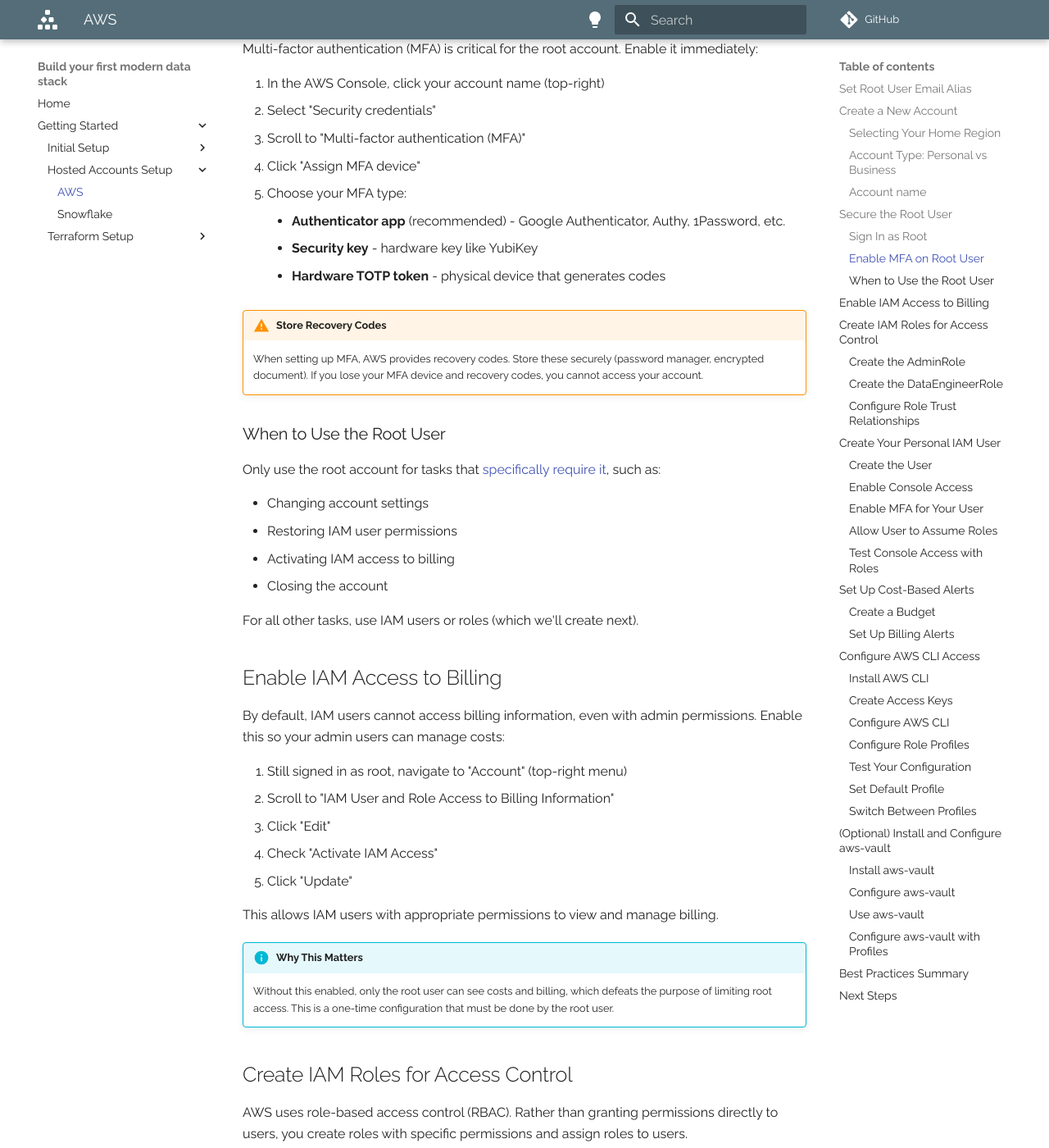
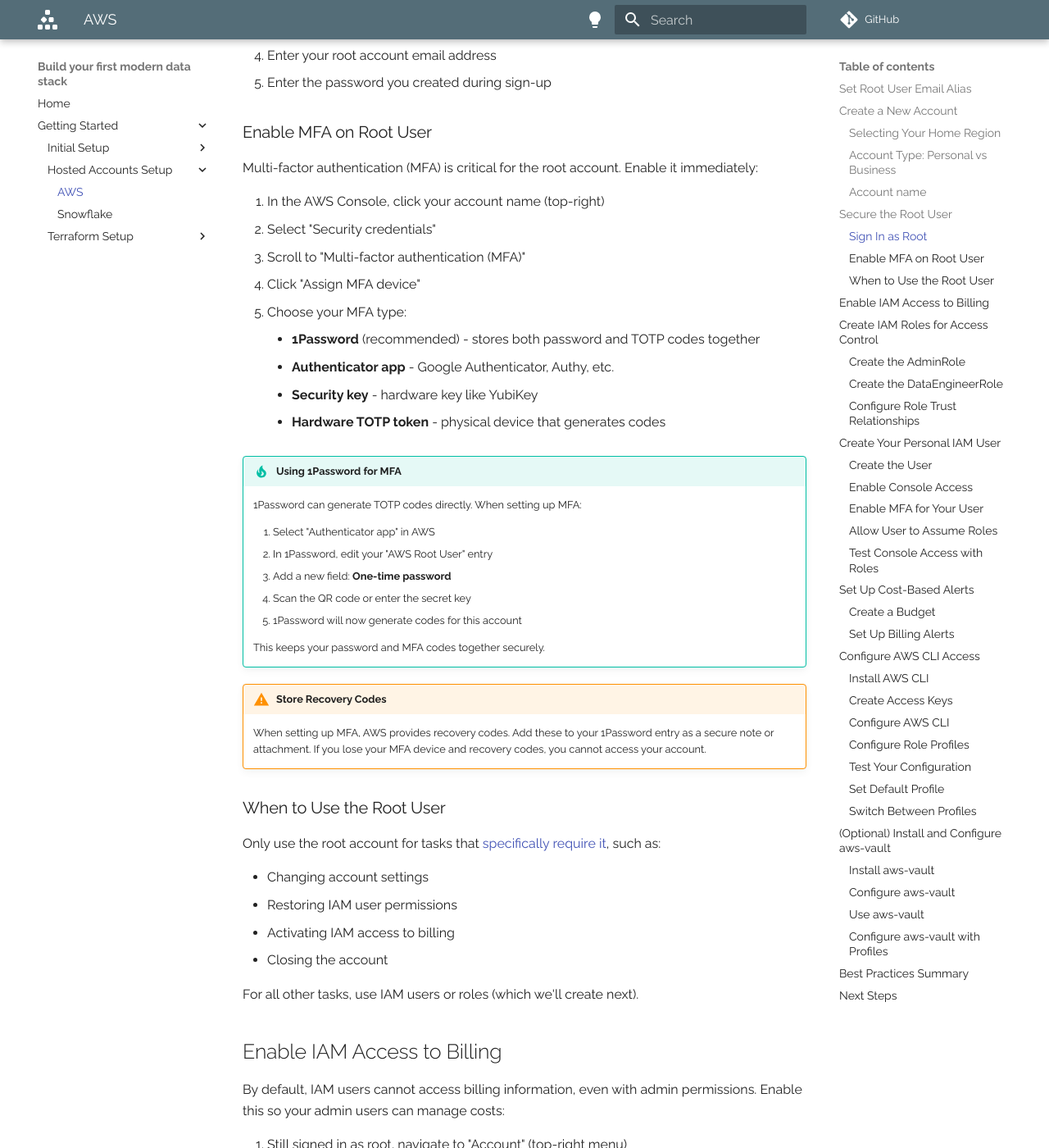
Before and after one commit to glsdown/modern-data-stack-build, an MkDocs documentation site: the page built from docs/getting-started/account-setup/aws.md, in a window 1280 px wide and 1400 px high, scrolled down 2290 px. Shown: the whole window at 82% size. Built offline with MkDocs 1.6.1 and Material for MkDocs 9.7.7, drawn with Linux system fonts in a browser that asks for light colours; comment, search, counter and statistics services are not loaded; some of the changed text lies outside the part shown.

Commit message:
Add secrets management

```diff
--- a/docs/getting-started/account-setup/aws.md
+++ b/docs/getting-started/account-setup/aws.md
@@ -27,6 +27,9 @@
 
 !!! info "About the Root User"
     The email you provide creates the **root user** - the most powerful account in AWS with unrestricted access to all services and billing. You should rarely use this account for day-to-day operations.
+
+!!! tip "Store Credentials in 1Password"
+    As you complete sign-up, immediately create a new entry in your 1Password vault for "AWS Root User". Store the email address and password securely. You'll add MFA details to this entry shortly. Make sure to store this in a Vault that has locked down access - you should only give root user access to a small handful of people.
 
 ### Selecting Your Home Region
 
@@ -75,12 +78,24 @@
 3. Scroll to "Multi-factor authentication (MFA)"
 4. Click "Assign MFA device"
 5. Choose your MFA type:
-    - **Authenticator app** (recommended) - Google Authenticator, Authy, 1Password, etc.
+    - **1Password** (recommended) - stores both password and TOTP codes together
+    - **Authenticator app** - Google Authenticator, Authy, etc.
     - **Security key** - hardware key like YubiKey
     - **Hardware TOTP token** - physical device that generates codes
 
+!!! tip "Using 1Password for MFA"
+    1Password can generate TOTP codes directly. When setting up MFA:
+
+    1. Select "Authenticator app" in AWS
+    2. In 1Password, edit your "AWS Root User" entry
+    3. Add a new field: **One-time password**
+    4. Scan the QR code or enter the secret key
+    5. 1Password will now generate codes for this account
+
+    This keeps your password and MFA codes together securely.
+
 !!! warning "Store Recovery Codes"
-    When setting up MFA, AWS provides recovery codes. Store these securely (password manager, encrypted document). If you lose your MFA device and recovery codes, you cannot access your account.
+    When setting up MFA, AWS provides recovery codes. Add these to your 1Password entry as a secure note or attachment. If you lose your MFA device and recovery codes, you cannot access your account.
 
 ### When to Use the Root User
 
@@ -218,14 +233,23 @@
 5. **Uncheck** "Users must create a new password at next sign-in" (optional)
 6. Click "Apply"
 
+!!! tip "Store in 1Password"
+    Create a new 1Password entry for "AWS IAM User - [your name]" in your personal Vault. Store:
+
+    - Account ID (for sign-in)
+    - Username
+    - Password
+    - You'll add MFA codes to this entry next
+
 ### Enable MFA for Your User
 
 1. Still in Security credentials, scroll to "Multi-factor authentication (MFA)"
 2. Click "Assign MFA device"
 3. Choose device name (e.g., `jbloggs-phone`)
-4. Select your MFA type (authenticator app recommended)
-5. Follow the setup wizard
-6. Click "Add MFA"
+4. Select your MFA type (1Password or authenticator app)
+5. If using 1Password, add a one-time password field to your IAM user entry and scan the QR code
+6. Follow the setup wizard
+7. Click "Add MFA"
 
 !!! warning "MFA is Essential"
     Every IAM user should have MFA enabled, especially those with role assumption permissions. This is a critical security control.
@@ -368,8 +392,16 @@
 10. Click "Create access key"
 11. **Important**: Copy the Access Key ID and Secret Access Key - you won't see the secret again
 
+!!! tip "Store Access Keys in 1Password"
+    Add the access keys to your "AWS IAM User" entry in 1Password:
+
+    - Add a field for "Access Key ID"
+    - Add a field for "Secret Access Key"
+
+    This provides a secure backup if you need to reconfigure the CLI later.
+
 !!! warning "Protect Your Access Keys"
-    Access keys are like passwords. Never commit them to Git, share them in Slack, or store them unencrypted. Consider using a password manager or AWS credentials encryption.
+    Access keys are like passwords. Never commit them to Git, share them in Slack, or store them unencrypted.
 
 ### Configure AWS CLI
 
```
Also changed, not shown: docs/getting-started/account-setup/snowflake.md (+21 -1 lines), docs/getting-started/initial-setup/2-local-environment.md (+25 -2 lines), docs/getting-started/initial-setup/3-development-workflow.md (+7 -4 lines), docs/getting-started/initial-setup/4-secrets-management.md (added, +228 -0 lines), docs/getting-started/initial-setup/index.md (+2 -6 lines).
